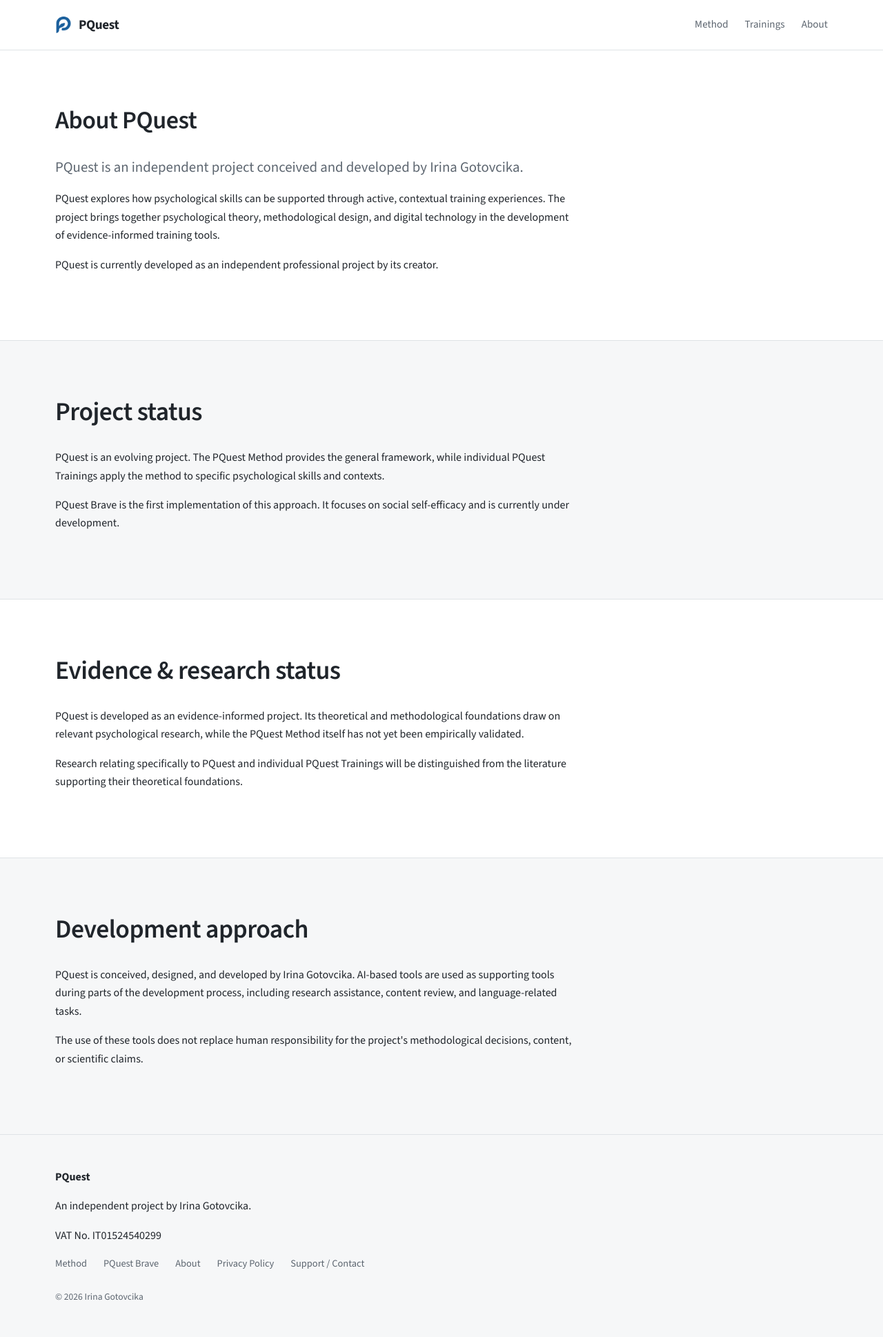
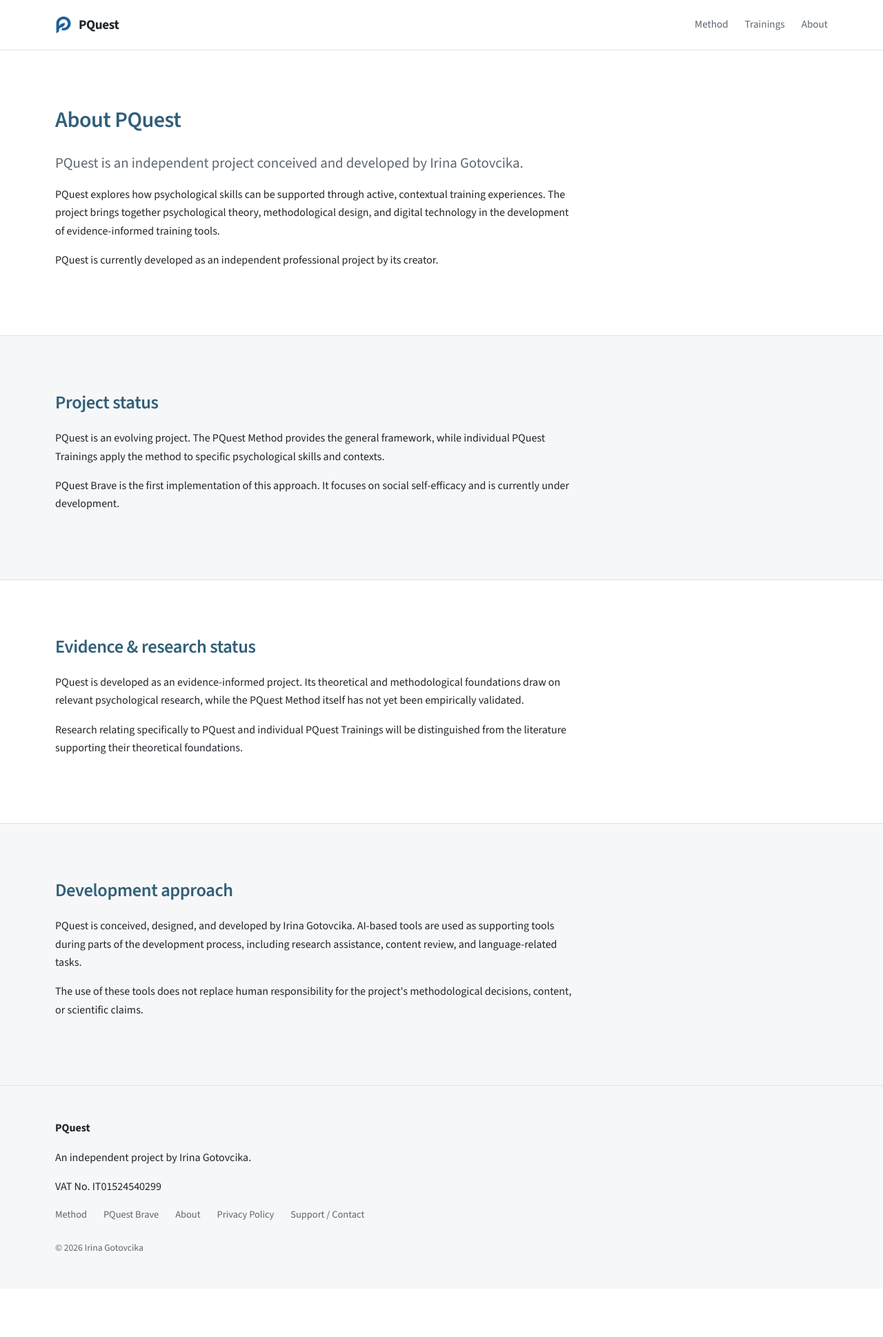
Before and after one commit to irinagotovcika/pquest.eu, a Jekyll site: the page built from about/index.md, in a window 1280 px wide. Shown: the whole page at 69% size. Built offline with Jekyll 4.4.1, drawn with Linux system fonts in a browser that asks for light colours; after the commit the page ends 1868 px from its top, so only the background shows below that.

Commit message:
Update main.css

```diff
--- a/assets/css/main.css
+++ b/assets/css/main.css
@@ -87,18 +87,18 @@ h1,
 h2,
 h3 {
   margin-top: 0;
-  color: var(--color-text);
+  color: var(--color-accent);
   font-weight: 600;
-  line-height: 1.2;
+  line-height: 1.25;
   letter-spacing: -0.015em;
 }
 
 h1 {
-  font-size: 2.25rem;
+  font-size: 2rem;
 }
 
 h2 {
-  font-size: clamp(1.65rem, 4vw, 2.35rem);
+  font-size: 1.65rem;
 }
 
 h3 {
```
